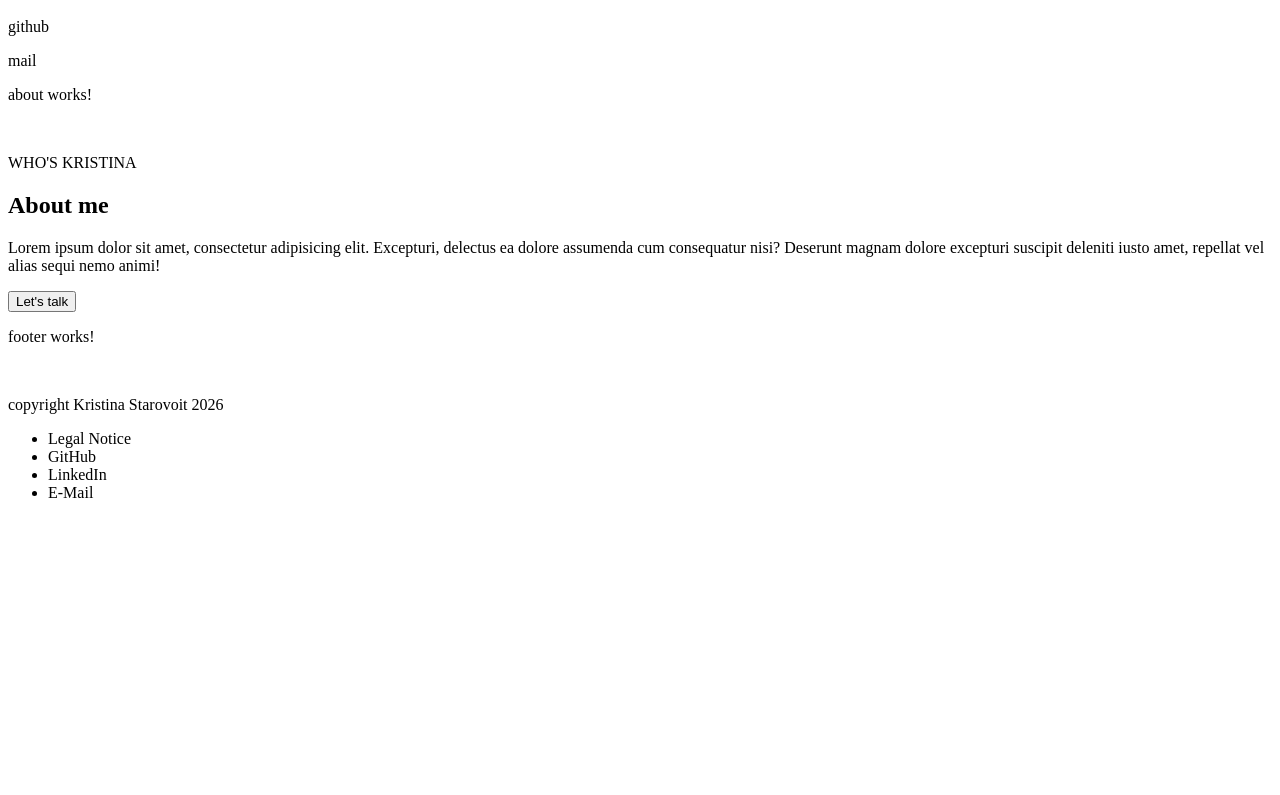
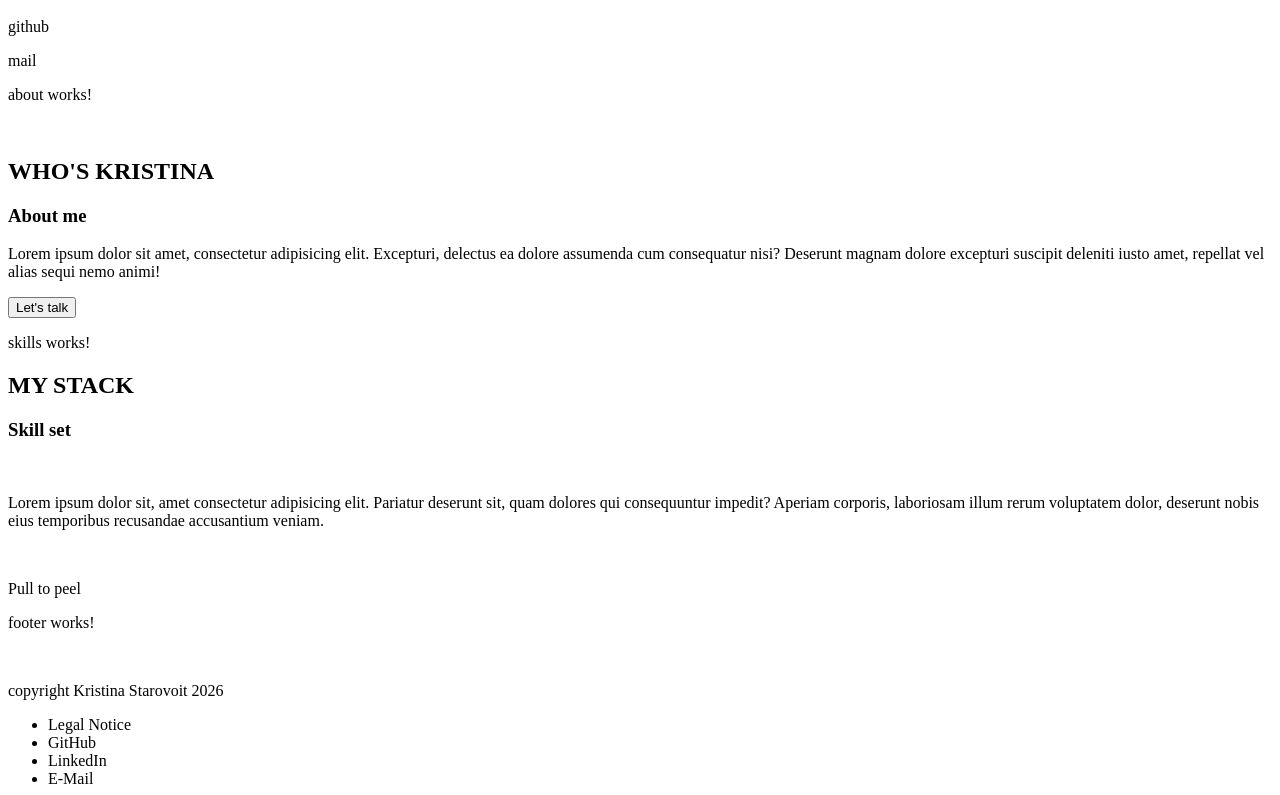
Before and after one commit to kristinastarovoit/portfolio-project, an Angular app: page / in a window 1280 px wide. Shown: the part 416-1211 px from the top of the page. Before the commit the page ends 934 px from the top, so only its background shows below. Built offline with nearby package versions, Linux system fonts and the light colour scheme.

Commit message:
add: basic html structure for skills

```diff
--- a/src/app/app.html
+++ b/src/app/app.html
@@ -2,5 +2,6 @@
 <app-header></app-header>
 <app-hero></app-hero>
 <app-about></app-about>
+<app-skills></app-skills>
 <app-footer></app-footer>
 <router-outlet />
--- a/src/app/app.ts
+++ b/src/app/app.ts
@@ -4,10 +4,11 @@ import { Header } from "./layout/header/header";
 import { Footer } from "./layout/footer/footer";
 import { Hero } from "./pages/main/components/hero/hero";
 import { About } from "./pages/main/components/about/about";
+import { Skills } from "./pages/main/components/skills/skills";
 
 @Component({
   selector: 'app-root',
-  imports: [RouterOutlet, Header, Footer, Hero, About],
+  imports: [RouterOutlet, Header, Footer, Hero, About, Skills],
   templateUrl: './app.html',
   styleUrl: './app.scss'
 })
--- a/src/app/pages/main/components/about/about.html
+++ b/src/app/pages/main/components/about/about.html
@@ -2,8 +2,8 @@
 <section class="aboutme">
     <img>
     <div>
-        <p>WHO'S KRISTINA</p>
-        <h2>About me</h2>
+        <h2>WHO'S KRISTINA</h2>
+        <h3>About me</h3>
         <p>Lorem ipsum dolor sit amet, consectetur adipisicing elit.
             Excepturi, delectus ea dolore assumenda cum consequatur nisi?
             Deserunt magnam dolore excepturi suscipit deleniti iusto amet,
--- a/src/app/pages/main/components/skills/skills.html
+++ b/src/app/pages/main/components/skills/skills.html
@@ -1 +1,24 @@
 <p>skills works!</p>
+<section class="skills">
+    <div>
+        <h2>MY STACK</h2>
+        <h3>Skill set</h3>
+    </div>
+    <div>
+        <div>
+            <img>
+            <p>Lorem ipsum dolor sit, amet consectetur adipisicing elit.
+                Pariatur deserunt sit, quam dolores qui consequuntur impedit?
+                Aperiam corporis, laboriosam illum rerum voluptatem dolor,
+                deserunt nobis eius temporibus recusandae accusantium veniam.
+            </p>
+        </div>
+        <div>
+            <img>
+            <img>
+            <img>
+            <img>
+        </div>
+    </div>
+    <p><img>Pull to peel</p>
+</section>
```
